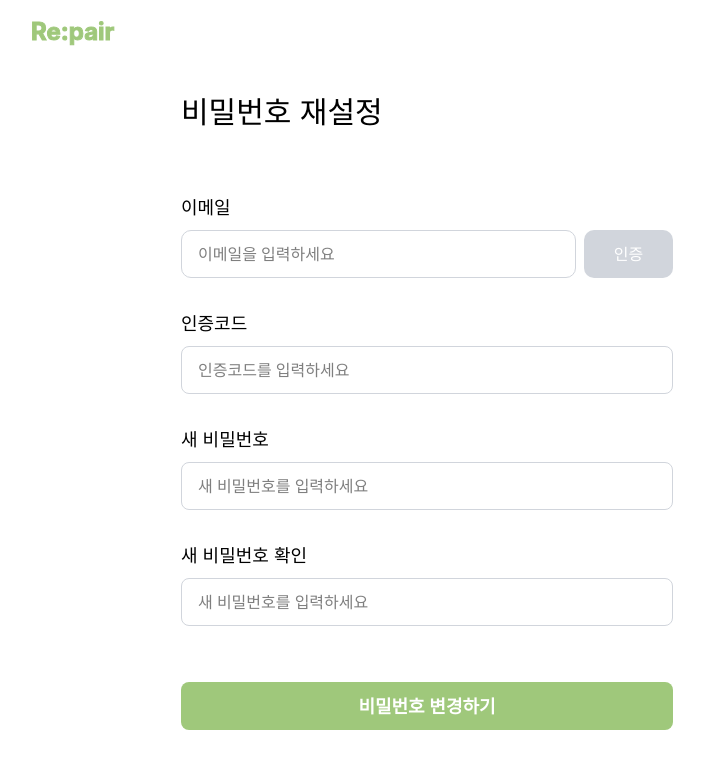
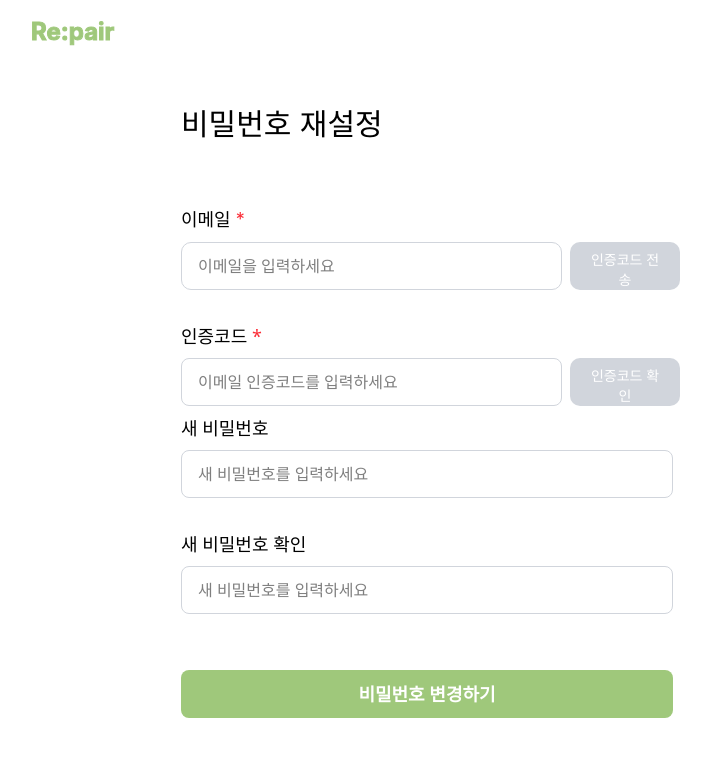
Before and after one commit to cTosMaster/Re-Pair, a React (Vite) app in the folder frontend/: page /reset-password in a window 1280 px wide. Shown: the top 768 px of the page, without its empty margins (33-744 px from the left). Built offline with nearby package versions, Linux system fonts and the light colour scheme.

Commit message:
feat: 모달창 닫기 버튼 추가수정

```diff
--- a/frontend/src/components/login/ResetPasswordPage.jsx
+++ b/frontend/src/components/login/ResetPasswordPage.jsx
@@ -1,26 +1,69 @@
 import React, { useState } from "react";
+import { useLocation, useNavigate } from "react-router-dom";
 import PasswordModal from "../modal/PasswordModal";
 import PasswordResultModal from "../modal/PasswordResultModal";
 
 export const ResetPasswordPage = () => {
-  const [isModalOpen, setIsModalOpen] = useState(false); //1차 모달
-  const [isResultModalOpen, setIsResultModalOpen] = useState(false); //2차 모달
+  const location = useLocation();
+  const navigate = useNavigate();
+
+  // location.state.from 값을 받아서 없으면 기본값 지정
+  const redirectPath = location.state?.from || "/login";
+
+  const [form, setForm] = useState({
+    email: "",
+    emailCode: "",
+    newPassword: "",
+    newPasswordCheck: "",
+  });
+
+  const [isModalOpen, setIsModalOpen] = useState(false); // 1차 모달
+  const [isResultModalOpen, setIsResultModalOpen] = useState(false); // 2차 모달
 
 
-  //비밀번호 뱐경 후 확인 모달창
+  const [emailCodeStatus, setEmailCodeStatus] = useState(""); // 'success' or 'error'
+
+  const isEmailEntered = form.email.trim() !== "";
+  const isEmailCodeEntered = form.emailCode.trim() !== "";
+
+  // 폼 입력 변경 핸들러
+  const handleChange = (e) => {
+    const { name, value } = e.target;
+    setForm({ ...form, [name]: value });
+  };
+
+  // 이메일 인증코드 전송 (나중에 백엔드 연동 예정)
+  const handleSendCode = () => {
+    console.log("인증코드 전송");
+    // TODO: API 호출 (form.email 사용)
+  };
+
+  // 인증코드 확인 (나중에 백엔드 연동 예정)
+  const handleVerifyCode = () => {
+    console.log("인증코드 확인:", form.emailCode);
+    // TODO: API 호출 후 결과에 따라 상태 업데이트
+    if (form.emailCode === "123456") {
+      setEmailCodeStatus("success");
+    } else {
+      setEmailCodeStatus("error");
+    }
+  };
+
+  // 비밀번호 변경 처리
   const handlePasswordChange = () => {
-    // TODO: 비밀번호 변경 처리 로직 (예: API 호출)
-    // 성공하면 모달 띄우기
+    // TODO: API 호출 (form.email, form.emailCode, form.newPassword 등 사용 가능)
     setIsModalOpen(true);
   };
-
+    // 2차 모달 닫기 시 이 함수로 이동까지 처리
+  const handleResultModalClose = () => {
+    setIsResultModalOpen(false);
+    navigate(redirectPath);  // 로그인에서 왔으면 로그인, 아니면 기본경로로 이동
+  };
 
   return (
-
-
     <div className="flex items-center justify-center w-full min-h-screen bg-white">
       <div className="relative w-full max-w-[900px] bg-white px-6 mx-auto">
-        {/* 로고 - 폼 안에 위치 */}
+        {/* 로고 */}
         <h2
           className="fixed top-4 left-16 text-[#9fc87b] font-bold text-xl md:text-2xl"
           style={{
@@ -34,7 +77,6 @@ export const ResetPasswordPage = () => {
         >
           Re:pair
         </h2>
-
 
         {/* 제목 */}
         <h1
@@ -50,104 +92,130 @@ export const ResetPasswordPage = () => {
           style={{ fontFamily: "Inter, Helvetica" }}
           htmlFor="emailinput"
         >
-          이메일
+          이메일 <span className="text-red-500">*</span>
         </label>
 
-          {/* 이메일 입력 */}
+        {/* 이메일 입력 & 버튼 */}
         <div className="flex gap-2">
           <input
             id="emailinput"
+            name="email"
             type="text"
+            value={form.email}
+            onChange={handleChange}
             placeholder="이메일을 입력하세요"
             className="w-full h-12 mb-8 rounded-[10px] border border-gray-300 px-4"
-                  style={{ width: '395px' }}
+            style={{ width: "381px" }}
           />
-        {/* 이메일 인증 버튼 */}
-          <button className="px-4 py-2 bg-gray-300 text-white rounded-[10px]"
-            style={{ width: "89px", height:"48px" }} >
-            인증
+          <button
+            className={`rounded-[10px] px-4 py-2 text-white text-sm font-medium transition
+              ${isEmailEntered ? "bg-[#9FC97B] hover:bg-[#73A647]" : "bg-gray-300 cursor-not-allowed"}`}
+            style={{ width: "110px", height: "48px", fontSize: "14px" }}
+            disabled={!isEmailEntered}
+            onClick={handleSendCode}
+          >
+            인증코드 전송
           </button>
         </div>
 
-
-
-        {/* 인증코드 라벨 */}
-        <label
-          className="block text-black font-normal text-lg mb-2"
-          style={{ fontFamily: "Inter, Helvetica" }}
-          htmlFor="authemailcode"
-        >
-          인증코드
+        {/* 인증코드 */}
+        <label className="block text-black font-normal text-lg mb-2">
+          인증코드 <span className="text-red-500">*</span>
         </label>
 
-        {/* 인증코드 입력 */}
+        {/* 인증코드 입력칸 & 버튼 */}
+        <div className="flex gap-2">
           <input
-          id="authemailcode"
+            name="emailCode"
             type="text"
-          placeholder="인증코드를 입력하세요"
-                  className="w-full h-12 mb-8 rounded-lg border border-gray-300 px-4"
-                  style={{ width: '492px' }}
+            placeholder="이메일 인증코드를 입력하세요"
+            onChange={handleChange}
+            value={form.emailCode}
+            className={`w-full max-w-[492px] h-12 mb-2 border rounded-lg px-4 ${
+              emailCodeStatus === "success"
+                ? "border-green-500"
+                : emailCodeStatus === "error"
+                ? "border-red-500"
+                : "border-gray-300"
+            }`}
+            style={{ width: "381px" }}
+          />
+          <button
+            type="button"
+            onClick={handleVerifyCode}
+            disabled={!isEmailCodeEntered}
+            className={`px-4 py-2 rounded-[10px] text-white text-sm font-medium transition ${
+              isEmailCodeEntered ? "bg-[#9FC97B] hover:bg-[#73A647]" : "bg-gray-300 cursor-not-allowed"
+            }`}
+            style={{ width: "110px", height: "48px", fontSize: "14px" }}
+          >
+            인증코드 확인
+          </button>
+        </div>
+
+        {emailCodeStatus === "success" && (
+          <p className="text-green-600 mb-4">인증되었습니다</p>
+        )}
+        {emailCodeStatus === "error" && (
+          <p className="text-red-500 mb-4">잘못된 인증번호입니다</p>
+        )}
+
+        {/* 새 비밀번호 */}
+        <label className="block text-black font-normal text-lg mb-2">
+          새 비밀번호
+        </label>
+        <input
+          id="newPassword"
+          name="newPassword"
+          type="password"
+          placeholder="새 비밀번호를 입력하세요"
+          value={form.newPassword}
+          onChange={handleChange}
+          className="h-12 mb-8 rounded-lg border border-gray-300 px-4"
+          style={{ width: "492px" }}
         />
 
-        {/* 새 비밀번호 라벨 */}
-        <label
-          className="block text-black font-normal text-lg mb-2"
-          style={{ fontFamily: "Inter, Helvetica" }}
-          htmlFor="newpassword"
-        >
-          새 비밀번호
+        {/* 새 비밀번호 확인 */}
+        <label className="block text-black font-normal text-lg mb-2">
+          새 비밀번호 확인
         </label>
-
-        {/*  새 비밀번호 입력 */}
         <input
-          id="newpassword"
+          id="newPasswordCheck"
+          name="newPasswordCheck"
           type="password"
           placeholder="새 비밀번호를 입력하세요"
-                  className="w-full h-12 mb-8 rounded-lg border border-gray-300 px-4"
-                  style={{ width: '492px' }}
+          value={form.newPasswordCheck}
+          onChange={handleChange}
+          className="h-12 mb-8 rounded-lg border border-gray-300 px-4"
+          style={{ width: "492px" }}
         />
 
-        {/* 새 비밀번호 확인 라벨 */}
-        <label
-          className="block text-black font-normal text-lg mb-2"
-          style={{ fontFamily: "Inter, Helvetica" }}
-          htmlFor="newpasswordcheck"
-        >
-          새 비밀번호 확인
-        </label>
-
-        {/*  새 비밀번호 확인 입력 */}
-        <input
-          id="newpasswordcheck"
-          type="password"
-          placeholder="새 비밀번호를 입력하세요"
-                  className="w-full h-12 mb-8 rounded-lg border border-gray-300 px-4"
-                  style={{ width: '492px' }}
-        />
-
-
-        {/* 등록하기 버튼 */}
+        {/* 비밀번호 변경 버튼 */}
         <button
           onClick={handlePasswordChange}
           className="w-full bg-[#9fc87b] rounded-lg h-12 mb-10 font-bold text-white text-lg mt-6"
-          style={{ width: "492px" }}>
+          style={{ width: "492px" }}
+        >
           비밀번호 변경하기
         </button>
 
-       {/* 1차 모달창 */}
+        {/* 모달 */}
         <PasswordModal
           isOpen={isModalOpen}
           onClose={() => setIsModalOpen(false)}
-            onConfirm={() => setIsResultModalOpen(true)}
+          onConfirm={() => {
+            setIsResultModalOpen(true);
+            setIsModalOpen(false);
+          }}
         />
-        {/* 2차 모달창 */}
         <PasswordResultModal
           isOpen={isResultModalOpen}
-            onClose={() => setIsResultModalOpen(false)}
+          onClose={handleResultModalClose}  // 여기서 경로 이동 처리
+          redirectPath={redirectPath}       // 필요하면 props로 넘겨도 됨
         />
       </div>
     </div>
-
   );
 };
+
 export default ResetPasswordPage;
```
Lines whose indentation alone changed are shown as unchanged.
